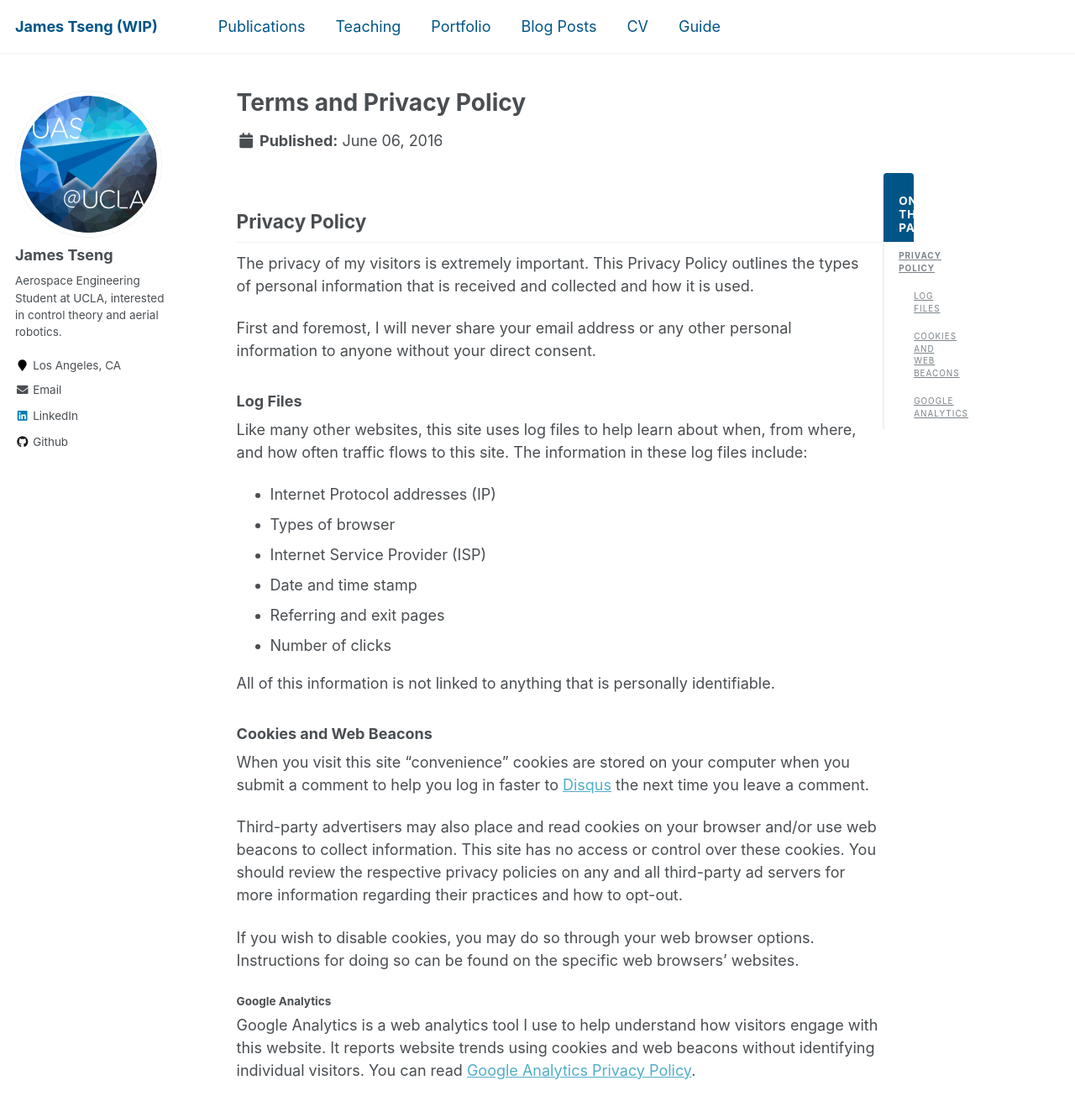
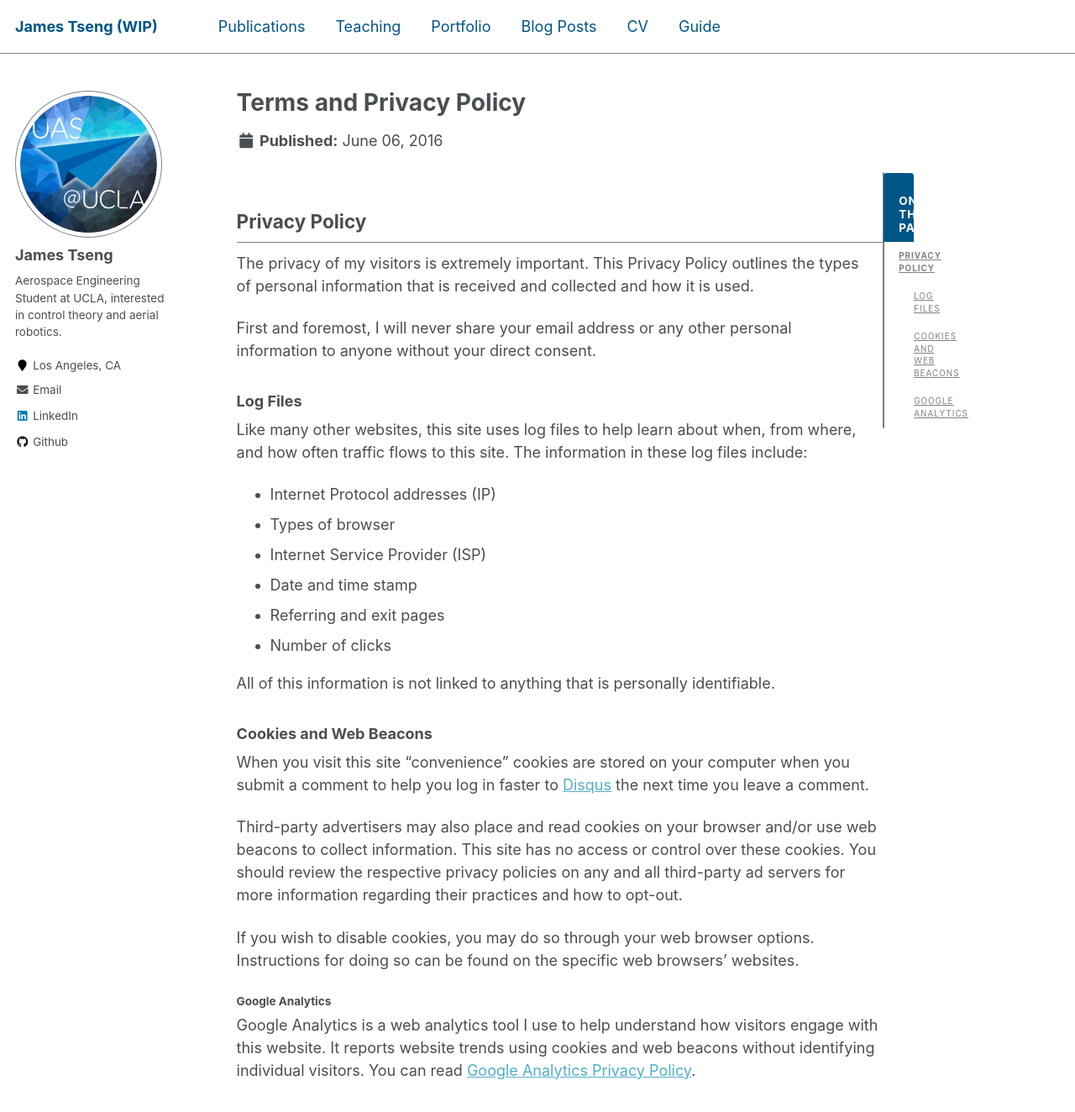
Before and after one commit to jtfa22/jtfa22-github.io, a Jekyll site: the page built from _pages/terms.md, in a window 1280 px wide and 1400 px high. Shown: the top 1324 px of the window at 84% size. Built offline with Jekyll 4.4.1, drawn with Linux system fonts in a browser that asks for light colours.

Commit message:
Darken border

```diff
--- a/_includes/footer.html
+++ b/_includes/footer.html
@@ -23,4 +23,4 @@
   </ul>
 </div> -->
 
-<div class="page__footer-copyright">&copy; {{ site.time | date: '%Y' }} {{ site.name | default: site.title }}. {{ site.data.ui-text[site.locale].powered_by | default: "Powered by" }} <a href="http://jekyllrb.com" rel="nofollow">Jekyll</a> &amp; <a href="https://github.com/academicpages/academicpages.github.io">AcademicPages</a>, a fork of <a href="https://mademistakes.com/work/minimal-mistakes-jekyll-theme/" rel="nofollow">Minimal Mistakes</a>.</div>
+<div class="page__footer-copyright">&copy; {{ site.time | date: '%Y' }} {{ site.name | default: site.title }}. {{ site.data.ui-text[site.locale].powered_by | default: "Built on" }} <a href="http://jekyllrb.com" rel="nofollow">Jekyll</a> &amp; <a href="https://github.com/academicpages/academicpages.github.io">AcademicPages</a>, a fork of <a href="https://mademistakes.com/work/minimal-mistakes-jekyll-theme/" rel="nofollow">Minimal Mistakes</a>.</div>
--- a/_sass/_buttons.scss
+++ b/_sass/_buttons.scss
@@ -54,7 +54,7 @@
 
     &:hover {
       background-color: $light-gray !important;
-      border-color: $gray;
+      border-color: $border-color;
     }
   }
 
--- a/_sass/_variables.scss
+++ b/_sass/_variables.scss
@@ -59,7 +59,7 @@ $background-color           : #fff;
 $code-background-color      : #fafafa;
 $code-background-color-dark : $light-gray;
 $text-color                 : $dark-gray;
-$border-color               : $lighter-gray;
+$border-color               : $gray;
 
 // dark mode colors
 $body-color-dark            : #000;
```
